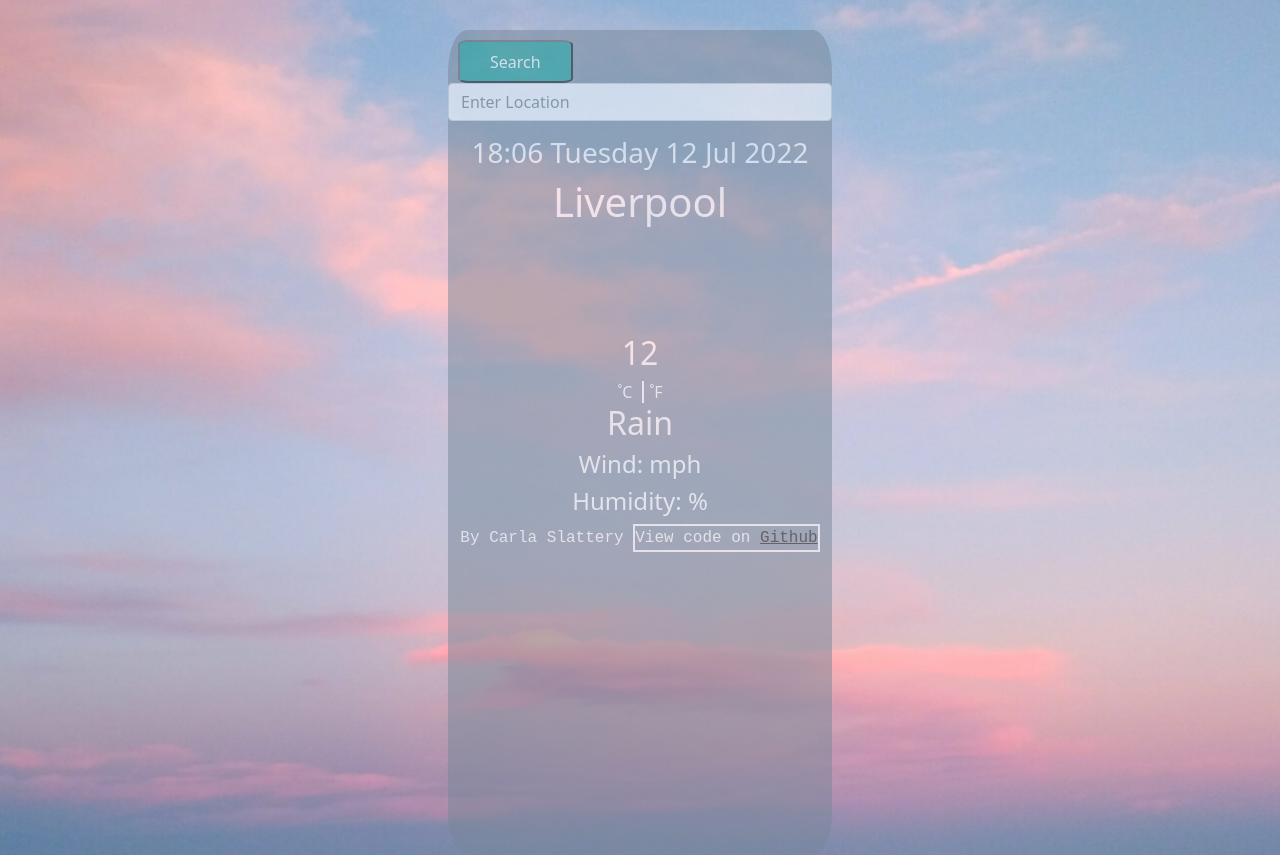
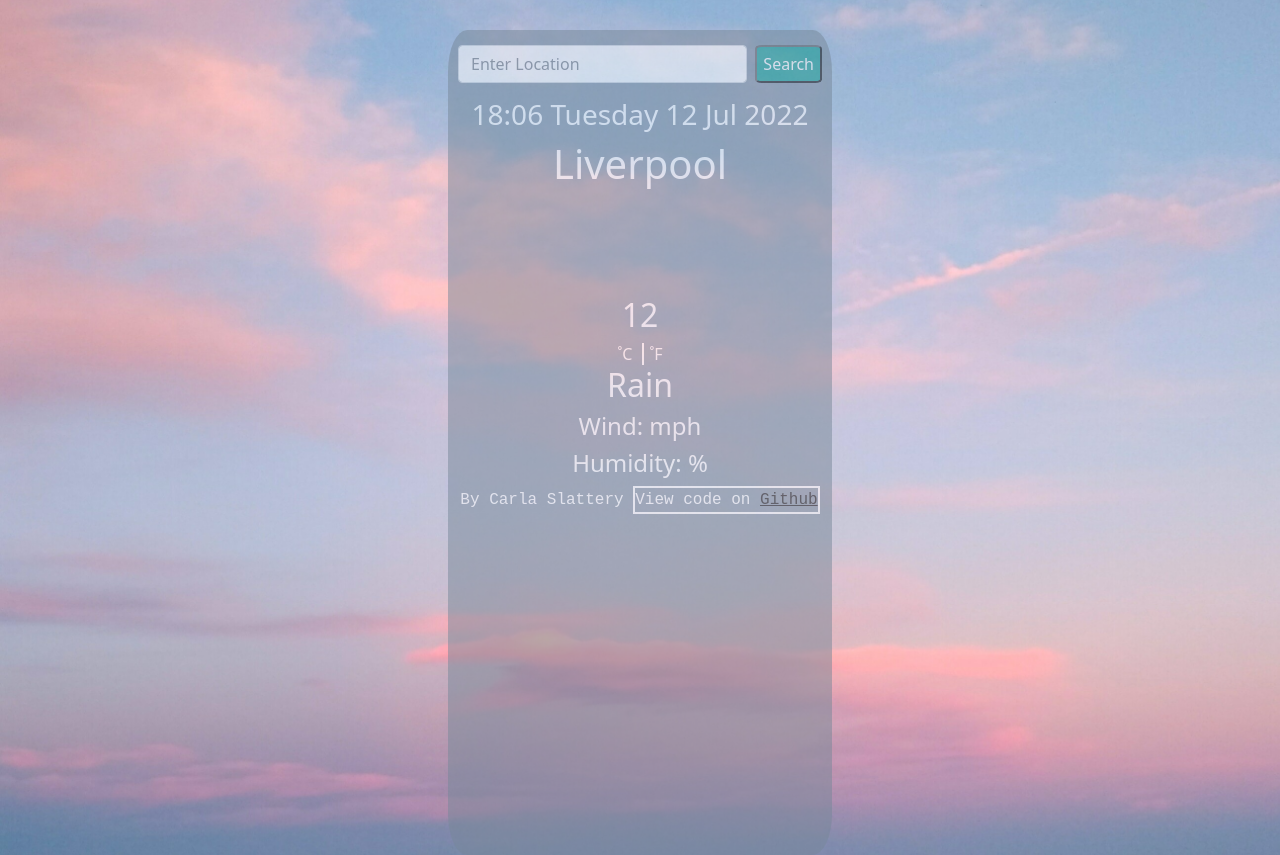
Before and after one commit to CarlaSlattery/WeatherApp_Project, a website: page index.html in a window 1280 px wide. Drawn offline with nearby package versions, Linux system fonts and the light colour scheme.

Commit message:
Changed search UI

```diff
--- a/index.html
+++ b/index.html
@@ -35,21 +35,15 @@
   <body>
     <section class="content">
       <header>
-        <form id="searchEngine">
-          <button
-            class="search btn-btn-primary"
-            id="searchButton"
-            type="submit"
-            value="search"
-          >
-            Search
-          </button>
+        <form class="d-flex" role="search" id="searchEngine">
           <input
-            type="search-city"
+            class="form-control me-2"
+            type="text"
             placeholder="Enter Location"
-            class="form-control"
+            aria-label="Search"
             id="cityInput"
           />
+          <button type="submit" id="searchButton" value="Search">Search</button>
         </form>
       </header>
       <section class="main">
--- a/styles/main.css
+++ b/styles/main.css
@@ -18,23 +18,25 @@ body {
 }
 
 /* ============== SEARCH BAR STYLING ================================== */
-
-
-.btn-btn-primary{
+button {
   border-radius: 10%;
-  margin-top: 10px;
-  margin-left: 10px;
-  padding-right: 30px;
-  padding-left: 30px;
-  padding-top: 7.5px;
-  padding-bottom: 7.5px;
+  background-color: #009688;
+  color: white;
+margin-top: 15px;
+margin-right: 10px;
 
 
 
-  background-color: #009688;
-  color: white;
-  font-size: 16px;
+}
 
+button:hover {
+  background-color: salmon;
+}
+
+input {
+width: 100px;
+  margin-top: 15px;
+  margin-left: 10px;
 }
 
 
```
